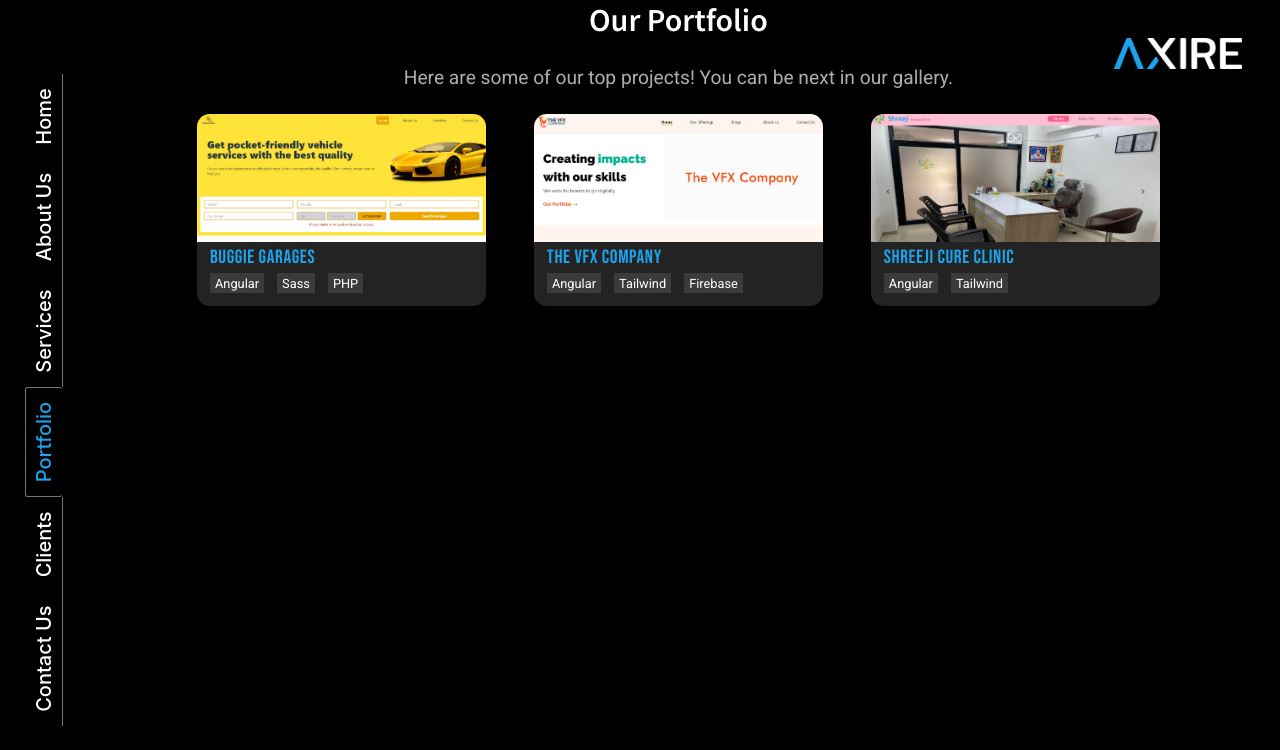
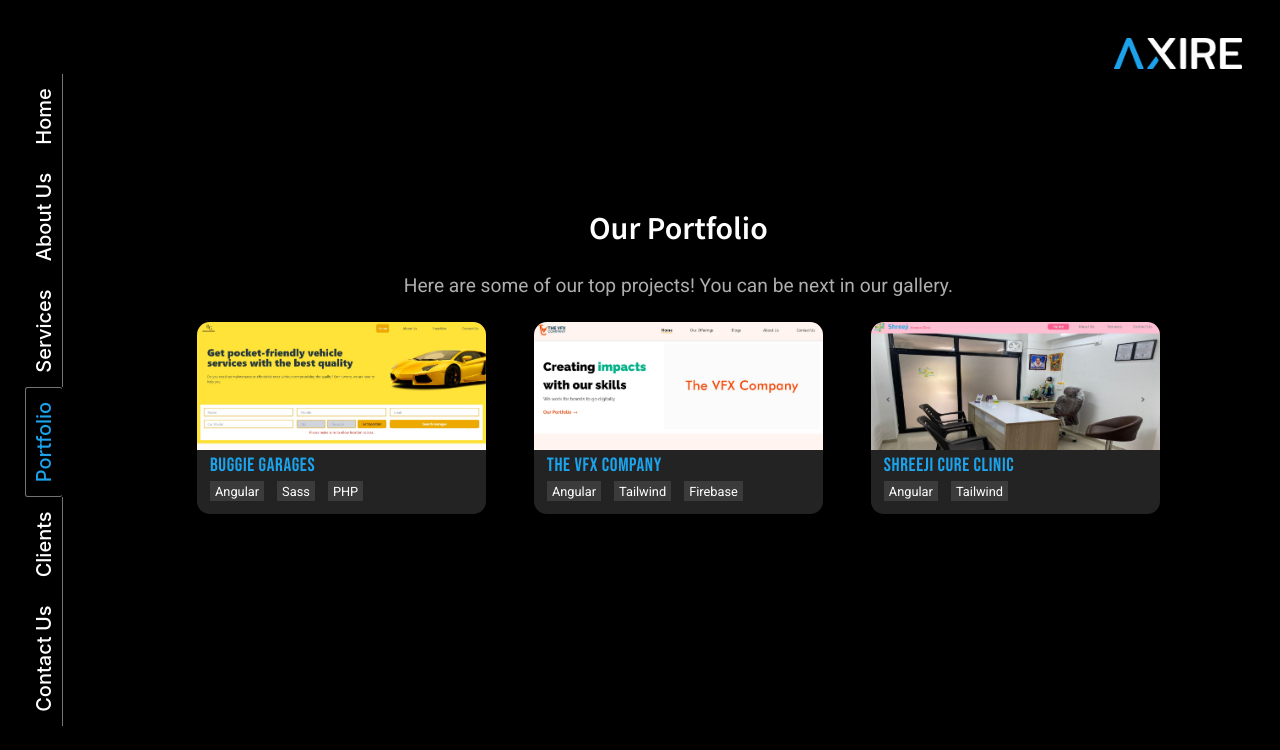
Before and after one commit to AxireInfoTech/Axire, a React (Create React App) app: page /portfolio in a window 1280 px wide. Shown: the top 750 px of the page. Built offline with nearby package versions, Linux system fonts and the light colour scheme.

Commit message:
Portfolio Fix

```diff
--- a/src/styles/portfolio.scss
+++ b/src/styles/portfolio.scss
@@ -8,9 +8,9 @@
     position: relative;
     // top: 50%;
     // background-color: pink;
-    // display: flex;
-    // justify-content: center;
-    // align-items: center;
+    display: flex;
+    justify-content: center;
+    align-items: center;
 
     @include mobile{
         height: calc(100% - 15vw);
@@ -107,7 +107,7 @@
     .portfolio-card img:hover{
         opacity: 0.8;
         width: 150%;
-        height: 35vw;
+        height: 15vw;
         cursor:alias;
     }
 
```
